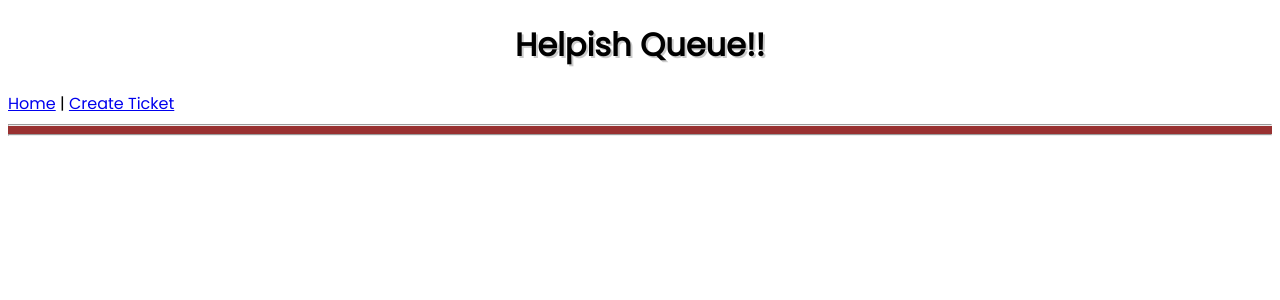
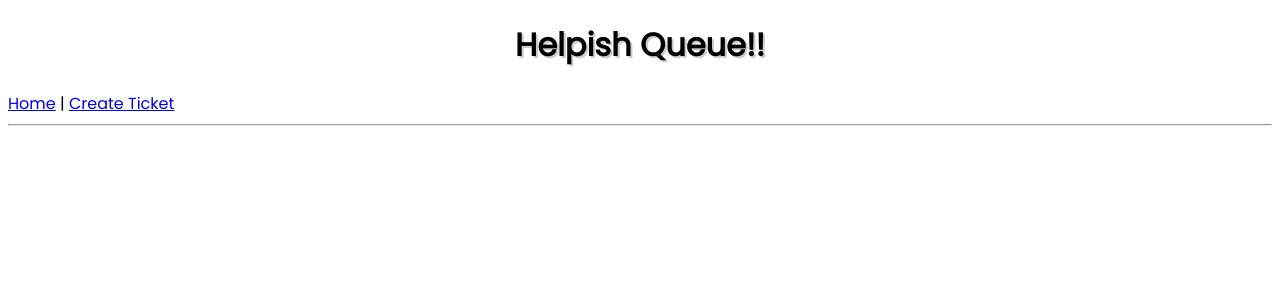
Before and after one commit to stuart-gill/react-help-queue, a React app: page /#/ in a window 1280 px wide. Shown: the top 300 px of the page. Built offline with nearby package versions, Linux system fonts and the light colour scheme.

Commit message:
add unique ID generator (UUID V4) to newticketform.jsx and changed appropriately in ticketlist.jsx

```diff
--- a/package.json
+++ b/package.json
@@ -14,7 +14,8 @@
   "dependencies": {
     "prop-types": "^15.5.10",
     "react-router-dom": "^4.0.0",
-    "styled-jsx": "^3.2.1"
+    "styled-jsx": "^3.2.1",
+    "uuid": "^3.2.1"
   },
   "devDependencies": {
     "babel-core": "^6.24.1",
--- a/src/components/NewTicketForm.jsx
+++ b/src/components/NewTicketForm.jsx
@@ -1,5 +1,6 @@
 import React from "react";
 import PropTypes from "prop-types";
+import { v4 } from "uuid";
 
 function NewTicketForm(props) {
   let _names = null;
@@ -12,7 +13,8 @@ function NewTicketForm(props) {
     props.onNewTicketCreation({
       names: _names.value,
       location: _location.value,
-      issue: _issue.value
+      issue: _issue.value,
+      id: v4()
     });
 
     _names.value = "";
--- a/src/components/TicketList.jsx
+++ b/src/components/TicketList.jsx
@@ -4,6 +4,7 @@ import PropTypes from "prop-types";
 
 //passing info to Ticket component from TicketList, its parent
 function TicketList(props) {
+  console.log(props.ticketList);
   return (
     <div>
       <style jsx>
@@ -14,13 +15,12 @@ function TicketList(props) {
         `}
       </style>
       <hr />
-      <hr />
-      {props.ticketList.map((ticket, index) => (
+      {props.ticketList.map(ticket => (
         <Ticket
           names={ticket.names}
           location={ticket.location}
           issue={ticket.issue}
-          key={index}
+          key={ticket.id}
         />
       ))}
     </div>
```
Also changed, not shown: 1 other file (tests, documents, lock files or other folders).
